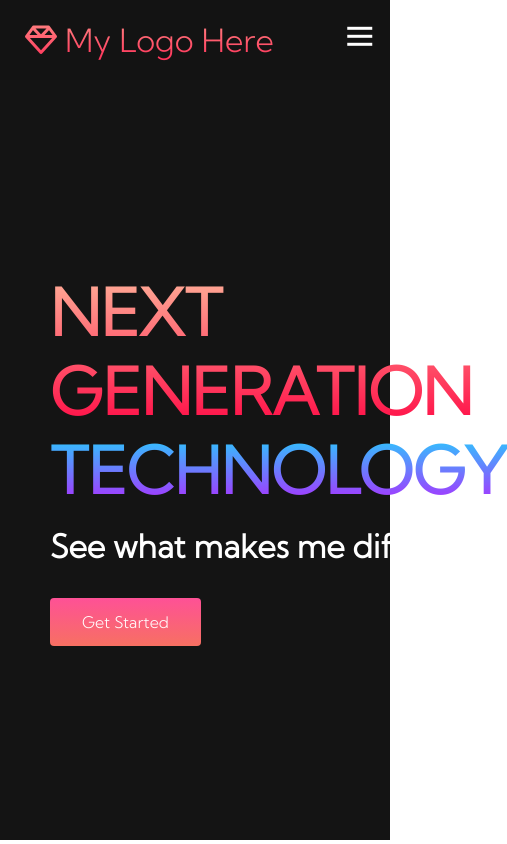
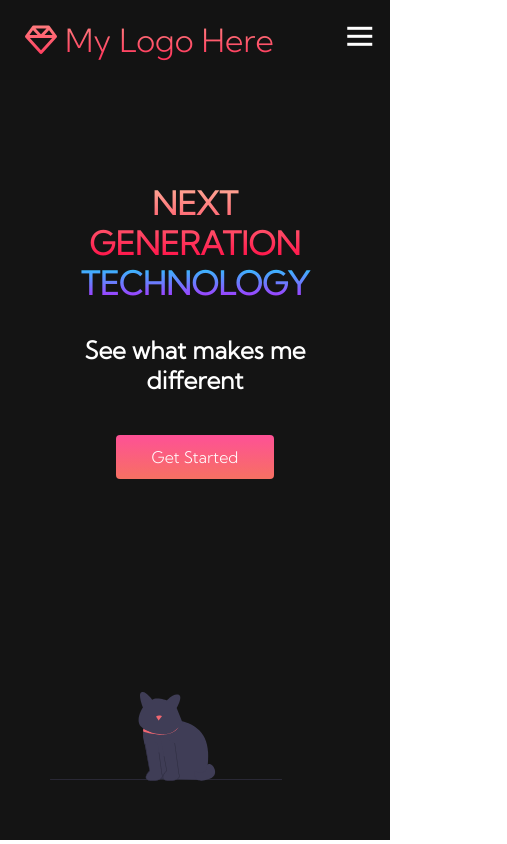
Before and after one commit to will-frankland/website-js, a plain HTML site: page index.html in a window 390 px wide. Shown: the whole page, 507 px wide, since content can reach past the window. Drawn offline with Linux system fonts and the light colour scheme.

Commit message:
add css styling & media screen for small sized devices

```diff
--- a/styles.css
+++ b/styles.css
@@ -293,3 +293,58 @@ main__btn:after {
   height: 80%;
   width: 80%;
 }
+
+/* Mobile Responsive */
+
+@media screen and (max-width: 786px) {
+  .main__container {
+    display: grid;
+    grid-template-columns: auto;
+    align-items: center;
+    justify-self: center;
+    width: 100%;
+    margin: 0 auto;
+    height: 90vh;
+  }
+
+  .main__content {
+    text-align: center;
+    margin-bottom: 4rem;
+  }
+
+  .main__content h1 {
+    font-size: 2.5rem;
+    margin-top: 2rem;
+  }
+
+  .main__content h2 {
+    font-size: 3rem;
+  }
+
+  .main__content p {
+    margin-top: 1rem;
+    font-size: 1.5rem;
+  }
+
+}
+
+@media screen and (max-width: 480px) {
+  .main__content h1 {
+    font-size: 2rem;
+    margin-top: 3rem;
+  }
+
+  .main__content h2 {
+    font-size: 2rem;
+  }
+
+  .main__content p {
+    margin-top: 2rem;
+    font-size: 1.5rem;
+  }
+
+  .main__btn {
+    padding: 12px 36px;
+    margin: 2.5rem 0;
+  }
+}
```
